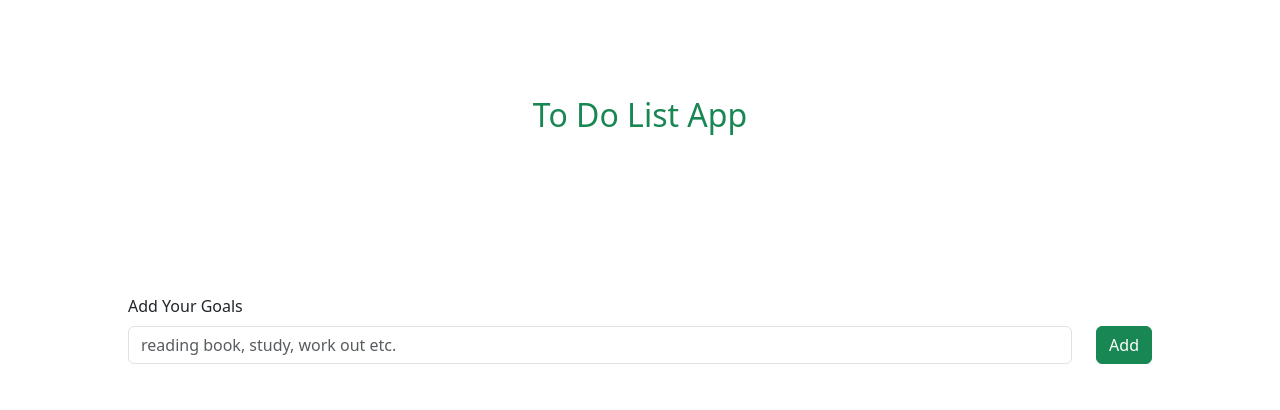
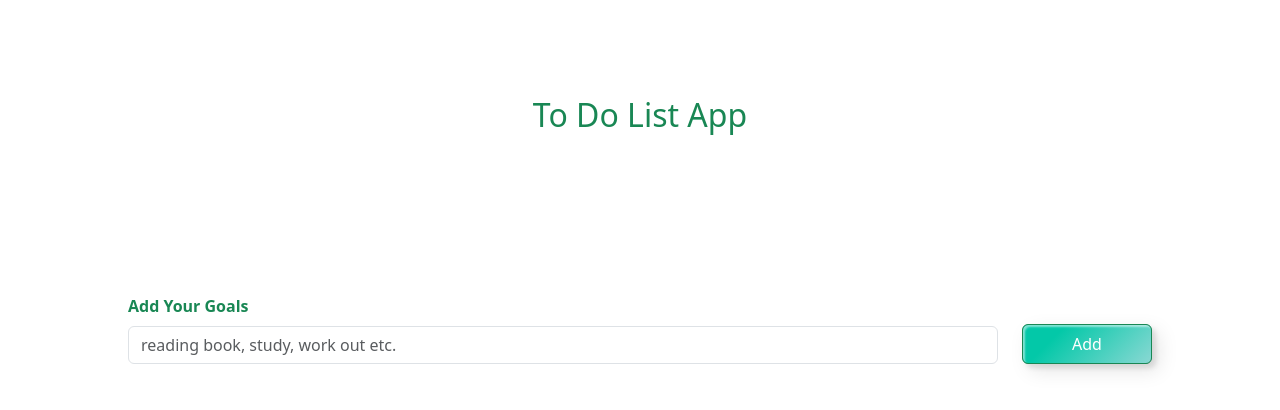
Before and after one commit to BeyzaNurKaradana/React_ToDoList_Project, a React (Vite) app: page / in a window 1280 px wide. Shown: the top 410 px of the page. Built offline with nearby package versions, Linux system fonts and the light colour scheme.

Commit message:
redesigned button and headers

```diff
--- a/src/App.jsx
+++ b/src/App.jsx
@@ -36,7 +36,7 @@ function App() {
           }}
         >
           <Form.Group controlId="exampleForm.ControlInput1">
-            <Form.Label>Add Your Goals</Form.Label>
+            <Form.Label className="goals-form">Add Your Goals</Form.Label>
             <Form.Control
               onChange={(e) => {
                 setTodoInput(e.target.value);
@@ -48,6 +48,7 @@ function App() {
           </Form.Group>
         </Form>
         <Button
+        className="custom-btn btn-13"
           onClick={() => {
             if (todos.includes(todoInput)) {
               alert(todoInput +" already added!")
--- a/src/styles/global.css
+++ b/src/styles/global.css
@@ -1,14 +1,138 @@
-.wrapper{
+.wrapper {
   align-items: center;
   justify-content: center;
   display: flex;
   margin-top: 8rem;
-    margin-right:6rem;
+  margin-right: 6rem;
   margin-left: 6rem;
 }
 
-.header{
+.header {
   text-align: center;
   margin-top: 6rem;
+  color: #198754;
+}
+
+.custom-btn {
+  width: 130px;
+  height: 40px;
+  color: #fff;
+  border-radius: 5px;
+  padding: 10px 25px;
+  font-family: "Lato", sans-serif;
+  font-weight: 500;
+  background: transparent;
+  cursor: pointer;
+  transition: all 0.3s ease;
+  position: relative;
+  display: inline-block;
+  box-shadow: inset 2px 2px 2px 0px rgba(255, 255, 255, 0.5),
+    7px 7px 20px 0px rgba(0, 0, 0, 0.1), 4px 4px 5px 0px rgba(0, 0, 0, 0.1);
+  outline: none;
+}
+
+/* .btn-4 {
+  background-color: #4dccc6;
+  background-image: linear-gradient(315deg, #4dccc6 0%, #96e4df 74%);
+  line-height: 42px;
+  padding: 0;
+  border: none;
+}
+.btn-4:hover {
+  background-color: #89d8d3;
+  background-image: linear-gradient(315deg, #89d8d3 0%, #03c8a8 74%);
+}
+.btn-4 span {
+  position: relative;
+  display: block;
+  width: 100%;
+  height: 100%;
+}
+.btn-4:before,
+.btn-4:after {
+  position: absolute;
+  content: "";
+  right: 0;
+  top: 0;
+  box-shadow: 4px 4px 6px 0 rgba(255, 255, 255, 0.9),
+    -4px -4px 6px 0 rgba(116, 125, 136, 0.2),
+    inset -4px -4px 6px 0 rgba(255, 255, 255, 0.9),
+    inset 4px 4px 6px 0 rgba(116, 125, 136, 0.3);
+  transition: all 0.3s ease;
+}
+.btn-4:before {
+  height: 0%;
+  width: 0.1px;
+}
+.btn-4:after {
+  width: 0%;
+  height: 0.1px;
+}
+.btn-4:hover:before {
+  height: 100%;
+}
+.btn-4:hover:after {
+  width: 100%;
+}
+.btn-4 span:before,
+.btn-4 span:after {
+  position: absolute;
+  content: "";
+  left: 0;
+  bottom: 0;
+  box-shadow: 4px 4px 6px 0 rgba(255, 255, 255, 0.9),
+    -4px -4px 6px 0 rgba(116, 125, 136, 0.2),
+    inset -4px -4px 6px 0 rgba(255, 255, 255, 0.9),
+    inset 4px 4px 6px 0 rgba(116, 125, 136, 0.3);
+  transition: all 0.3s ease;
+}
+.btn-4 span:before {
+  width: 0.1px;
+  height: 0%;
+}
+.btn-4 span:after {
+  width: 0%;
+  height: 0.1px;
+}
+.btn-4 span:hover:before {
+  height: 100%;
+}
+.btn-4 span:hover:after {
+  width: 100%;
+} */
+.btn-13 {
+  background-color: #89d8d3;
+  background-image: linear-gradient(315deg, #89d8d3 0%, #03c8a8 74%);
+  border: none;
+  z-index: 1;
+}
+.btn-13:after {
+  position: absolute;
+  content: "";
+  width: 100%;
+  height: 0;
+  bottom: 0;
+  left: 0;
+  z-index: -1;
+  border-radius: 5px;
+  background-color: #4dccc6;
+  background-image: linear-gradient(315deg, #4dccc6 0%, #96e4df 74%);
+  box-shadow: -7px -7px 20px 0px #fff9, -4px -4px 5px 0px #fff9,
+    7px 7px 20px 0px #0002, 4px 4px 5px 0px #0001;
+  transition: all 0.3s ease;
+}
+.btn-13:hover {
+  color: #fff;
+}
+.btn-13:hover:after {
+  top: 0;
+  height: 100%;
+}
+.btn-13:active {
+  top: 2px;
+}
+
+.goals-form{
     color:#198754 ;
+    font-weight: bolder;
 }
```
Lines whose indentation alone changed are shown as unchanged.
